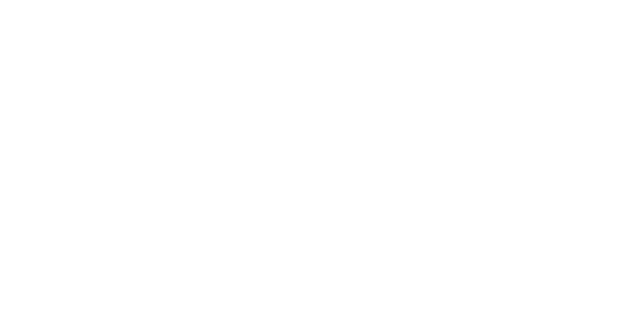
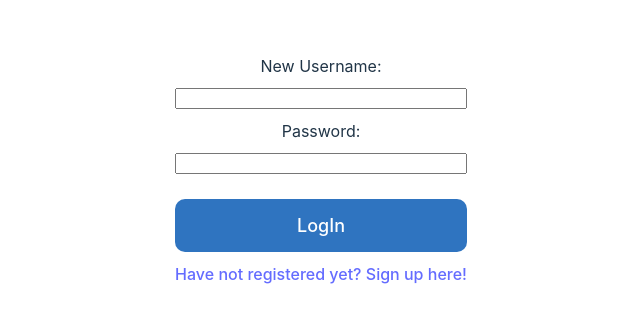
Before and after one commit to jgsilvacss/My-Chat-App, a React (Vite) app: page /lobbies in a window 1280 px wide. Before the commit this address had no page. Shown: the part 230-552 px from the top of the page, without its empty margins (319-959 px from the left). Built offline with nearby package versions, Linux system fonts and the light colour scheme.

Commit message:
Second Commit

```diff
--- a/src/Route/Route.jsx
+++ b/src/Route/Route.jsx
@@ -2,6 +2,7 @@
 import { BrowserRouter as Router, Route, Routes } from 'react-router-dom';
 import Signup from '../components/Signup';
 import Login from '../components/Login';
+import Lobbies from '../components/Lobbies';
 
 const Routing = () => {
   return (
@@ -10,6 +11,7 @@
         <Route exact path="/" element={<p>Hello</p>} />
         <Route path="/signup" element={<Signup/>} />
         <Route path="/login" element={<Login/>} />
+        <Route path="/lobbies" element={<Lobbies/>} />
       </Routes>
     </Router>
   );
--- /dev/null
+++ b/src/components/Lobbies.jsx
@@ -0,0 +1,27 @@
+import React from "react";
+import "../assets/Login.css"
+import {Link} from "react-router-dom"
+
+const Lobbies = () => {
+    const lobbies = {
+        "1": "Lobby 1",
+        "2": "Lobby 2",
+        "3": "Lobby 3",
+    }
+    return (
+        <>
+        <div className="login_container">
+            <form action="submit" method="POST">
+            <label for="Username">New Username:</label>
+            <input type="text"></input>
+            <label for="Password">Password:</label>
+            <input type="password" ></input>
+            <button type="submit">LogIn</button>
+            <Link to="/signup">Have not registered yet? Sign up here!</Link>
+            </form>
+            </div>
+            </>
+    );
+}
+
+export default Lobbies
```
